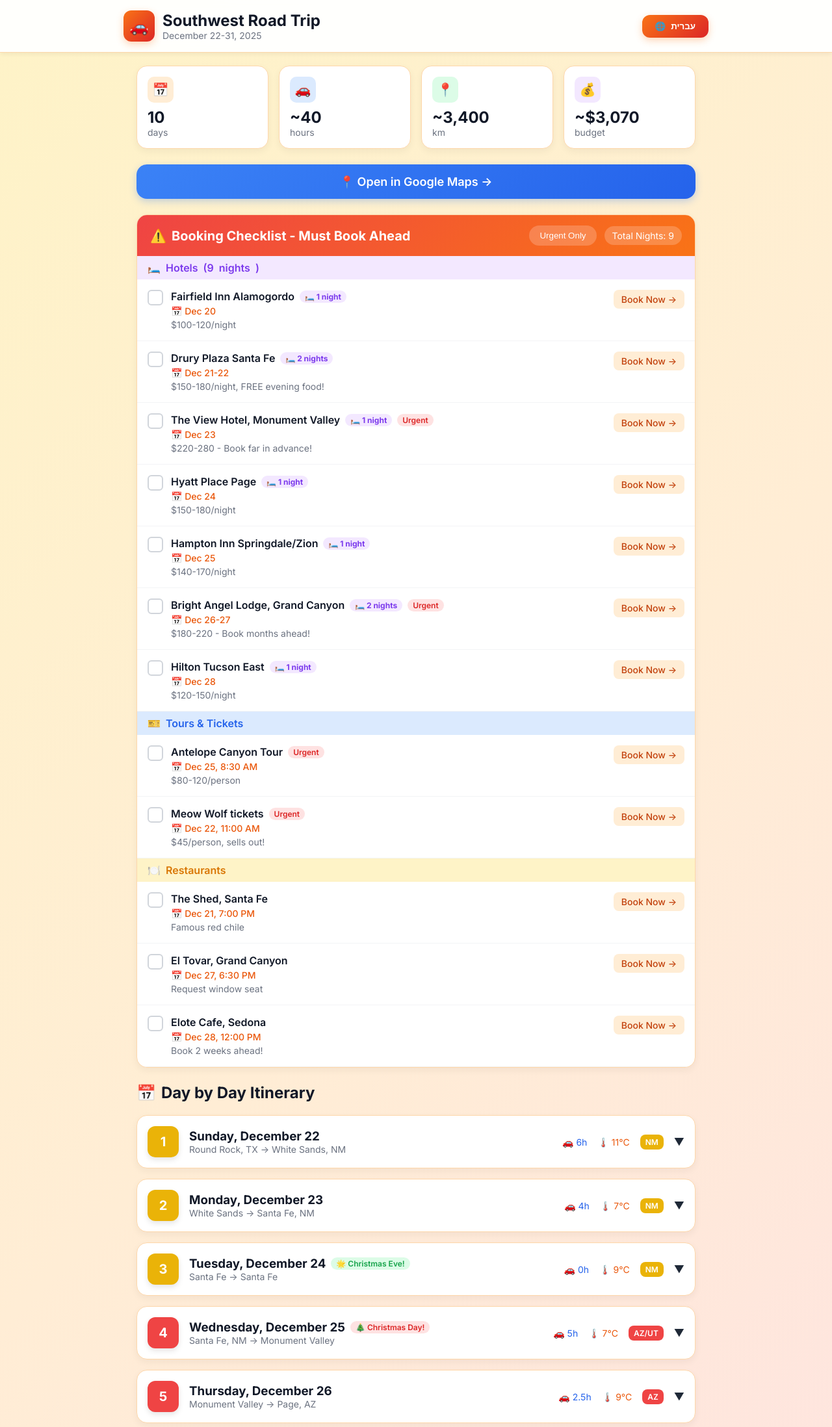
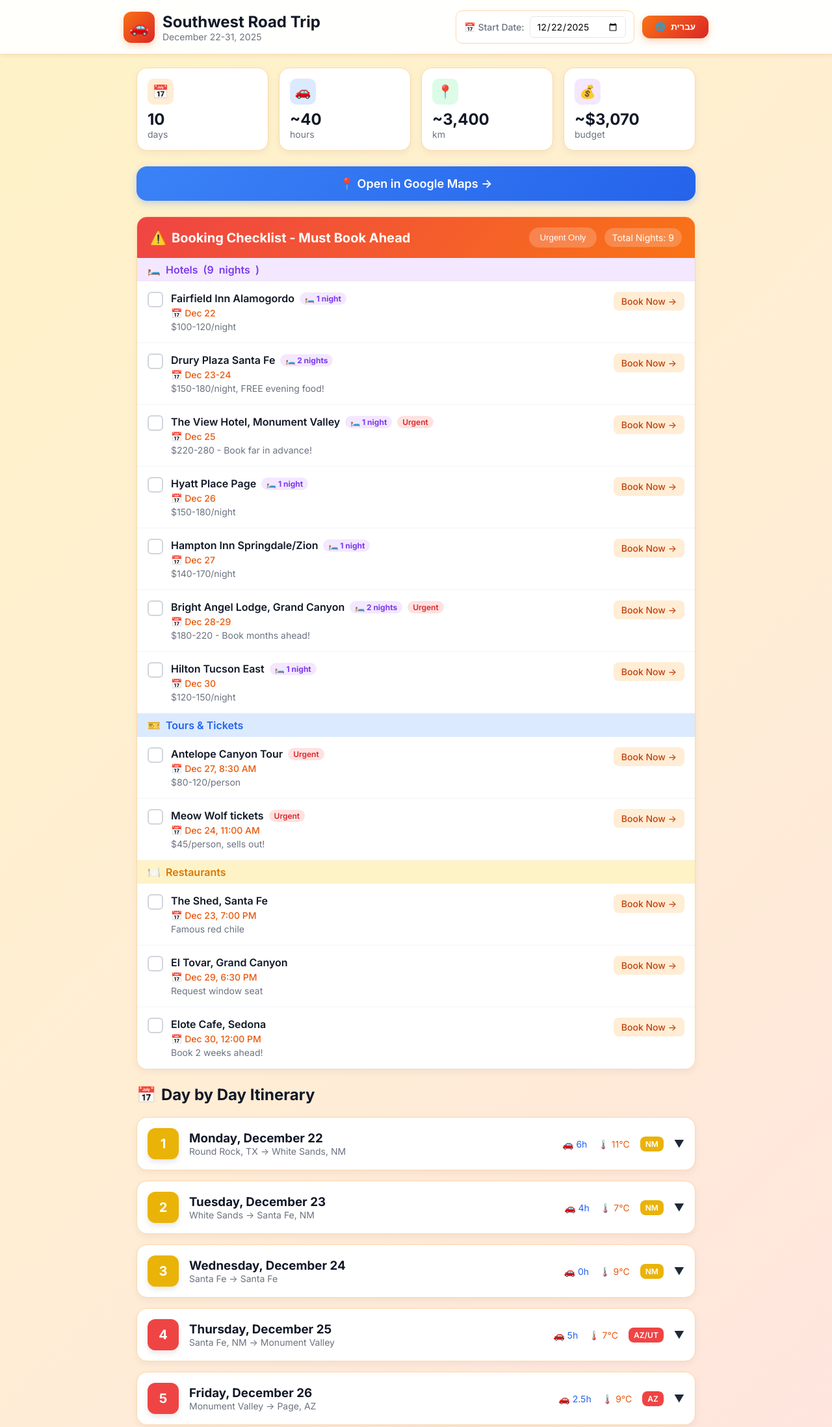
Before and after one commit to shaked-bar/Roadtrip, a plain HTML site: page index.html in a window 1280 px wide. Shown: the top 2196 px of the page at 65% size. Drawn offline with Linux system fonts and the light colour scheme.

Commit message:
Add files via upload

```diff
--- a/index.html
+++ b/index.html
@@ -99,6 +99,45 @@
     .lang-btn:hover {
       transform: translateY(-2px);
       box-shadow: 0 6px 16px rgba(249,115,22,0.4);
+    }
+
+    .header-controls {
+      display: flex;
+      align-items: center;
+      gap: 12px;
+      flex-wrap: wrap;
+    }
+
+    .date-picker {
+      display: flex;
+      align-items: center;
+      gap: 8px;
+      background: white;
+      padding: 8px 12px;
+      border-radius: 10px;
+      border: 1px solid #fed7aa;
+    }
+
+    .date-picker label {
+      font-size: 0.875rem;
+      font-weight: 500;
+      color: #6b7280;
+      white-space: nowrap;
+    }
+
+    .date-picker input {
+      border: 1px solid #e5e7eb;
+      border-radius: 6px;
+      padding: 6px 10px;
+      font-size: 0.875rem;
+      font-family: inherit;
+      cursor: pointer;
+    }
+
+    .date-picker input:focus {
+      outline: none;
+      border-color: #f97316;
+      box-shadow: 0 0 0 2px rgba(249,115,22,0.2);
     }
 
     /* Navigation Section */
@@ -862,9 +901,15 @@
           <p id="subtitle">December 22-31, 2025</p>
         </div>
       </div>
-      <button class="lang-btn" onclick="toggleLanguage()">
-        🌐 <span id="langText">עברית</span>
-      </button>
+      <div class="header-controls">
+        <div class="date-picker">
+          <label for="startDate" id="dateLabel">📅 Start Date:</label>
+          <input type="date" id="startDate" value="2025-12-22" onchange="updateStartDate()">
+        </div>
+        <button class="lang-btn" onclick="toggleLanguage()">
+          🌐 <span id="langText">עברית</span>
+        </button>
+      </div>
     </div>
   </header>
 
@@ -1039,24 +1084,24 @@
 
     // Booking checklist data
     const bookingData = [
-      { id: 1, category: 'hotel', item: 'Fairfield Inn Alamogordo', itemHe: 'Fairfield Inn אלמוגורדו', date: 'Dec 20', dateHe: '20 דצמבר', nights: 1, priority: 'medium', notes: '$100-120/night', notesHe: '$100-120 ללילה', url: 'https://marriott.com' },
-      { id: 2, category: 'hotel', item: 'Drury Plaza Santa Fe', itemHe: 'Drury Plaza סנטה פה', date: 'Dec 21-22', dateHe: '21-22 דצמבר', nights: 2, priority: 'medium', notes: '$150-180/night, FREE evening food!', notesHe: '$150-180 ללילה, אוכל חינם בערב!', url: 'https://druryhotels.com' },
-      { id: 3, category: 'hotel', item: 'The View Hotel, Monument Valley', itemHe: 'The View מוניומנט ואלי', date: 'Dec 23', dateHe: '23 דצמבר', nights: 1, priority: 'high', notes: '$220-280 - Book far in advance!', notesHe: '$220-280 - הזמינו מראש!', url: 'https://monumentvalleyview.com' },
-      { id: 4, category: 'hotel', item: 'Hyatt Place Page', itemHe: 'Hyatt Place פייג\'', date: 'Dec 24', dateHe: '24 דצמבר', nights: 1, priority: 'medium', notes: '$150-180/night', notesHe: '$150-180 ללילה', url: 'https://hyatt.com' },
-      { id: 5, category: 'hotel', item: 'Hampton Inn Springdale/Zion', itemHe: 'Hampton Inn זאיון', date: 'Dec 25', dateHe: '25 דצמבר', nights: 1, priority: 'medium', notes: '$140-170/night', notesHe: '$140-170 ללילה', url: 'https://hilton.com' },
-      { id: 6, category: 'hotel', item: 'Bright Angel Lodge, Grand Canyon', itemHe: 'Bright Angel גרנד קניון', date: 'Dec 26-27', dateHe: '26-27 דצמבר', nights: 2, priority: 'high', notes: '$180-220 - Book months ahead!', notesHe: '$180-220 - הזמינו חודשים מראש!', url: 'https://grandcanyonlodges.com' },
-      { id: 7, category: 'hotel', item: 'Hilton Tucson East', itemHe: 'Hilton טוסון', date: 'Dec 28', dateHe: '28 דצמבר', nights: 1, priority: 'low', notes: '$120-150/night', notesHe: '$120-150 ללילה', url: 'https://hilton.com' },
-      { id: 8, category: 'tour', item: 'Antelope Canyon Tour', itemHe: 'סיור Antelope Canyon', date: 'Dec 25, 8:30 AM', dateHe: '25 דצמבר, 8:30', priority: 'high', notes: '$80-120/person', notesHe: '$80-120 לאדם', url: 'https://antelopecanyon.az' },
-      { id: 9, category: 'tour', item: 'Meow Wolf tickets', itemHe: 'כרטיסים ל-Meow Wolf', date: 'Dec 22, 11:00 AM', dateHe: '22 דצמבר, 11:00', priority: 'high', notes: '$45/person, sells out!', notesHe: '$45 לאדם, נגמר!', url: 'https://meowwolf.com' },
-      { id: 10, category: 'restaurant', item: 'The Shed, Santa Fe', itemHe: 'The Shed סנטה פה', date: 'Dec 21, 7:00 PM', dateHe: '21 דצמבר, 19:00', priority: 'medium', notes: 'Famous red chile', notesHe: 'צ\'ילי אדום מפורסם', url: 'https://sfshed.com' },
-      { id: 11, category: 'restaurant', item: 'El Tovar, Grand Canyon', itemHe: 'El Tovar גרנד קניון', date: 'Dec 27, 6:30 PM', dateHe: '27 דצמבר, 18:30', priority: 'medium', notes: 'Request window seat', notesHe: 'בקשו מקום ליד החלון', url: 'https://grandcanyonlodges.com' },
-      { id: 12, category: 'restaurant', item: 'Elote Cafe, Sedona', itemHe: 'Elote Cafe סדונה', date: 'Dec 28, 12:00 PM', dateHe: '28 דצמבר, 12:00', priority: 'medium', notes: 'Book 2 weeks ahead!', notesHe: 'הזמינו שבועיים מראש!', url: 'https://elotecafe.com' },
+      { id: 1, category: 'hotel', item: 'Fairfield Inn Alamogordo', itemHe: 'Fairfield Inn אלמוגורדו', dayOffset: 0, nights: 1, priority: 'medium', notes: '$100-120/night', notesHe: '$100-120 ללילה', url: 'https://marriott.com' },
+      { id: 2, category: 'hotel', item: 'Drury Plaza Santa Fe', itemHe: 'Drury Plaza סנטה פה', dayOffset: 1, endOffset: 2, nights: 2, priority: 'medium', notes: '$150-180/night, FREE evening food!', notesHe: '$150-180 ללילה, אוכל חינם בערב!', url: 'https://druryhotels.com' },
+      { id: 3, category: 'hotel', item: 'The View Hotel, Monument Valley', itemHe: 'The View מוניומנט ואלי', dayOffset: 3, nights: 1, priority: 'high', notes: '$220-280 - Book far in advance!', notesHe: '$220-280 - הזמינו מראש!', url: 'https://monumentvalleyview.com' },
+      { id: 4, category: 'hotel', item: 'Hyatt Place Page', itemHe: 'Hyatt Place פייג\'', dayOffset: 4, nights: 1, priority: 'medium', notes: '$150-180/night', notesHe: '$150-180 ללילה', url: 'https://hyatt.com' },
+      { id: 5, category: 'hotel', item: 'Hampton Inn Springdale/Zion', itemHe: 'Hampton Inn זאיון', dayOffset: 5, nights: 1, priority: 'medium', notes: '$140-170/night', notesHe: '$140-170 ללילה', url: 'https://hilton.com' },
+      { id: 6, category: 'hotel', item: 'Bright Angel Lodge, Grand Canyon', itemHe: 'Bright Angel גרנד קניון', dayOffset: 6, endOffset: 7, nights: 2, priority: 'high', notes: '$180-220 - Book months ahead!', notesHe: '$180-220 - הזמינו חודשים מראש!', url: 'https://grandcanyonlodges.com' },
+      { id: 7, category: 'hotel', item: 'Hilton Tucson East', itemHe: 'Hilton טוסון', dayOffset: 8, nights: 1, priority: 'low', notes: '$120-150/night', notesHe: '$120-150 ללילה', url: 'https://hilton.com' },
+      { id: 8, category: 'tour', item: 'Antelope Canyon Tour', itemHe: 'סיור Antelope Canyon', dayOffset: 5, time: '8:30 AM', timeHe: '8:30', priority: 'high', notes: '$80-120/person', notesHe: '$80-120 לאדם', url: 'https://antelopecanyon.az' },
+      { id: 9, category: 'tour', item: 'Meow Wolf tickets', itemHe: 'כרטיסים ל-Meow Wolf', dayOffset: 2, time: '11:00 AM', timeHe: '11:00', priority: 'high', notes: '$45/person, sells out!', notesHe: '$45 לאדם, נגמר!', url: 'https://meowwolf.com' },
+      { id: 10, category: 'restaurant', item: 'The Shed, Santa Fe', itemHe: 'The Shed סנטה פה', dayOffset: 1, time: '7:00 PM', timeHe: '19:00', priority: 'medium', notes: 'Famous red chile', notesHe: 'צ\'ילי אדום מפורסם', url: 'https://sfshed.com' },
+      { id: 11, category: 'restaurant', item: 'El Tovar, Grand Canyon', itemHe: 'El Tovar גרנד קניון', dayOffset: 7, time: '6:30 PM', timeHe: '18:30', priority: 'medium', notes: 'Request window seat', notesHe: 'בקשו מקום ליד החלון', url: 'https://grandcanyonlodges.com' },
+      { id: 12, category: 'restaurant', item: 'Elote Cafe, Sedona', itemHe: 'Elote Cafe סדונה', dayOffset: 8, time: '12:00 PM', timeHe: '12:00', priority: 'medium', notes: 'Book 2 weeks ahead!', notesHe: 'הזמינו שבועיים מראש!', url: 'https://elotecafe.com' },
     ];
 
     // Trip days data
     const tripDays = [
       {
-        day: 1, date: 'Sunday, December 22', dateHe: 'ראשון, 22 בדצמבר',
+        day: 1, dayOffset: 0,
         from: 'Round Rock, TX', to: 'White Sands, NM',
         fromHe: 'ראונד רוק', toHe: 'וייט סנדס',
         driveHours: 6, distanceKm: 680, state: 'NM', stateClass: 'nm',
@@ -1098,7 +1143,7 @@
         hotel: { name: 'Fairfield Inn Alamogordo', price: '$100-120', phone: '(575) 437-0088' },
       },
       {
-        day: 2, date: 'Monday, December 23', dateHe: 'שני, 23 בדצמבר',
+        day: 2, dayOffset: 1,
         from: 'White Sands', to: 'Santa Fe, NM',
         fromHe: 'וייט סנדס', toHe: 'סנטה פה',
         driveHours: 4, distanceKm: 420, state: 'NM', stateClass: 'nm',
@@ -1139,8 +1184,7 @@
         hotel: { name: 'Drury Plaza Hotel', price: '$150-180', phone: '(505) 424-2175', bonus: 'FREE evening food & drinks!', bonusHe: 'אוכל ושתייה חינם בערב!' },
       },
       {
-        day: 3, date: 'Tuesday, December 24', dateHe: 'שלישי, 24 בדצמבר',
-        specialDay: 'christmasEve',
+        day: 3, dayOffset: 2,
         from: 'Santa Fe', to: 'Santa Fe',
         fromHe: 'סנטה פה', toHe: 'סנטה פה',
         driveHours: 0, distanceKm: 0, state: 'NM', stateClass: 'nm',
@@ -1180,8 +1224,7 @@
         hotel: { name: 'Drury Plaza Hotel', price: '$150-180', phone: '(505) 424-2175' },
       },
       {
-        day: 4, date: 'Wednesday, December 25', dateHe: 'רביעי, 25 בדצמבר',
-        specialDay: 'christmas',
+        day: 4, dayOffset: 3,
         from: 'Santa Fe, NM', to: 'Monument Valley',
         fromHe: 'סנטה פה', toHe: 'מוניומנט ואלי',
         driveHours: 5, distanceKm: 480, state: 'AZ/UT', stateClass: 'az',
@@ -1222,7 +1265,7 @@
         hotel: { name: 'The View Hotel ⭐⭐⭐', price: '$220-280', phone: '(435) 727-5555', bonus: 'Every room faces the buttes!', bonusHe: 'כל החדרים פונים לצוקים!' },
       },
       {
-        day: 5, date: 'Thursday, December 26', dateHe: 'חמישי, 26 בדצמבר',
+        day: 5, dayOffset: 4,
         from: 'Monument Valley', to: 'Page, AZ',
         fromHe: 'מוניומנט ואלי', toHe: 'פייג\'',
         driveHours: 2.5, distanceKm: 200, state: 'AZ', stateClass: 'az',
@@ -1263,7 +1306,7 @@
         hotel: { name: 'Hyatt Place Page', price: '$150-180', phone: '(928) 645-8851' },
       },
       {
-        day: 6, date: 'Friday, December 27', dateHe: 'שישי, 27 בדצמבר',
+        day: 6, dayOffset: 5,
         from: 'Page, AZ', to: 'Zion NP, UT',
         fromHe: 'פייג\'', toHe: 'זאיון',
         driveHours: 2.5, distanceKm: 190, state: 'UT', stateClass: 'ut',
@@ -1304,7 +1347,7 @@
         hotel: { name: 'Hampton Inn Springdale', price: '$140-170', phone: '(435) 772-0700' },
       },
       {
-        day: 7, date: 'Saturday, December 28', dateHe: 'שבת, 28 בדצמבר',
+        day: 7, dayOffset: 6,
         from: 'Zion NP', to: 'Grand Canyon',
         fromHe: 'זאיון', toHe: 'גרנד קניון',
         driveHours: 4.5, distanceKm: 400, state: 'AZ', stateClass: 'az',
@@ -1345,7 +1388,7 @@
         hotel: { name: 'Bright Angel Lodge ⭐⭐', price: '$180-220', phone: '(928) 638-2631', bonus: 'Steps from the rim!', bonusHe: 'צעדים מהקניון!' },
       },
       {
-        day: 8, date: 'Sunday, December 29', dateHe: 'ראשון, 29 בדצמבר',
+        day: 8, dayOffset: 7,
         from: 'Grand Canyon', to: 'Grand Canyon',
         fromHe: 'גרנד קניון', toHe: 'גרנד קניון',
         driveHours: 0, distanceKm: 0, state: 'AZ', stateClass: 'az',
@@ -1385,7 +1428,7 @@
         hotel: { name: 'Bright Angel Lodge', price: '$180-220', phone: '(928) 638-2631' },
       },
       {
-        day: 9, date: 'Monday, December 30', dateHe: 'שני, 30 בדצמבר',
+        day: 9, dayOffset: 8,
         from: 'Grand Canyon', to: 'Saguaro NP',
         fromHe: 'גרנד קניון', toHe: 'סגוארו',
         driveHours: 5.5, distanceKm: 520, state: 'AZ', stateClass: 'az',
@@ -1426,8 +1469,7 @@
         hotel: { name: 'Hilton Tucson East', price: '$120-150', phone: '(520) 721-5600' },
       },
       {
-        day: 10, date: 'Tuesday, December 31', dateHe: 'שלישי, 31 בדצמבר',
-        specialDay: 'home',
+        day: 10, dayOffset: 9,
         from: 'Saguaro NP', to: 'Round Rock, TX',
         fromHe: 'סגוארו', toHe: 'ראונד רוק',
         driveHours: 10, distanceKm: 1100, state: 'TX', stateClass: 'tx',
@@ -1469,11 +1511,100 @@
       },
     ];
 
+    // Start date (can be changed)
+    let startDate = new Date('2025-12-22');
+
+    // Day names
+    const dayNames = ['Sunday', 'Monday', 'Tuesday', 'Wednesday', 'Thursday', 'Friday', 'Saturday'];
+    const dayNamesHe = ['ראשון', 'שני', 'שלישי', 'רביעי', 'חמישי', 'שישי', 'שבת'];
+    const monthNames = ['January', 'February', 'March', 'April', 'May', 'June', 'July', 'August', 'September', 'October', 'November', 'December'];
+
+    // Calculate date from offset
+    function getDateFromOffset(offset) {
+      const date = new Date(startDate);
+      date.setDate(date.getDate() + offset);
+      return date;
+    }
+
+    // Format date for display
+    function formatDate(date, isHebrew = false) {
+      const day = date.getDate();
+      const month = date.getMonth();
+      const dayOfWeek = date.getDay();
+
+      if (isHebrew) {
+        const hebrewMonths = ['ינואר', 'פברואר', 'מרץ', 'אפריל', 'מאי', 'יוני', 'יולי', 'אוגוסט', 'ספטמבר', 'אוקטובר', 'נובמבר', 'דצמבר'];
+        return `${dayNamesHe[dayOfWeek]}, ${day} ב${hebrewMonths[month]}`;
+      } else {
+        return `${dayNames[dayOfWeek]}, ${monthNames[month]} ${day}`;
+      }
+    }
+
+    // Format date range
+    function formatDateRange(startOffset, endOffset, isHebrew = false) {
+      const start = getDateFromOffset(startOffset);
+      const end = getDateFromOffset(endOffset);
+      const startDay = start.getDate();
+      const endDay = end.getDate();
+      const month = start.getMonth();
+
+      if (isHebrew) {
+        return `${startDay}-${endDay} דצמבר`;
+      } else {
+        return `Dec ${startDay}-${endDay}`;
+      }
+    }
+
+    // Format single date for checklist
+    function formatChecklistDate(offset, time = '', isHebrew = false) {
+      const date = getDateFromOffset(offset);
+      const day = date.getDate();
+
+      if (isHebrew) {
+        return time ? `${day} דצמבר, ${time}` : `${day} דצמבר`;
+      } else {
+        return time ? `Dec ${day}, ${time}` : `Dec ${day}`;
+      }
+    }
+
+    // Update start date
+    function updateStartDate() {
+      const input = document.getElementById('startDate');
+      startDate = new Date(input.value + 'T00:00:00');
+      updateUI();
+    }
+
+    // Update subtitle with date range
+    function updateSubtitle() {
+      const endDate = getDateFromOffset(9);
+      const startDay = startDate.getDate();
+      const endDay = endDate.getDate();
+      const startMonth = monthNames[startDate.getMonth()];
+      const endMonth = monthNames[endDate.getMonth()];
+      const year = startDate.getFullYear();
+
+      const isHe = currentLang === 'he';
+      let subtitle;
+
+      if (startDate.getMonth() === endDate.getMonth()) {
+        subtitle = isHe
+          ? `${startDay}-${endDay} דצמבר ${year}`
+          : `${startMonth} ${startDay}-${endDay}, ${year}`;
+      } else {
+        subtitle = isHe
+          ? `${startDay} ${startMonth === 'December' ? 'דצמבר' : startMonth} - ${endDay} ${endMonth === 'January' ? 'ינואר' : endMonth} ${year}`
+          : `${startMonth} ${startDay} - ${endMonth} ${endDay}, ${year}`;
+      }
+
+      document.getElementById('subtitle').textContent = subtitle;
+    }
+
     // Functions
     function toggleLanguage() {
       currentLang = currentLang === 'en' ? 'he' : 'en';
       document.documentElement.lang = currentLang;
       document.body.dir = currentLang === 'he' ? 'rtl' : 'ltr';
+      document.getElementById('dateLabel').textContent = currentLang === 'he' ? '📅 תאריך התחלה:' : '📅 Start Date:';
       updateUI();
     }
 
@@ -1513,7 +1644,7 @@
 
       // Update header
       document.getElementById('title').textContent = tr.title;
-      document.getElementById('subtitle').textContent = tr.subtitle;
+      updateSubtitle(); // Dynamic date range
       document.getElementById('langText').textContent = tr.langText;
 
       // Update stats
@@ -1566,7 +1697,9 @@
               ${item.nights ? `<span class="nights-tag">🛏️ ${item.nights} ${item.nights === 1 ? tr.night : tr.nights}</span>` : ''}
               ${item.priority === 'high' ? `<span class="urgent-tag">${tr.urgent}</span>` : ''}
             </div>
-            <div class="item-date">📅 ${isHe ? item.dateHe : item.date}</div>
+            <div class="item-date">📅 ${item.endOffset !== undefined
+              ? formatDateRange(item.dayOffset, item.endOffset, isHe)
+              : formatChecklistDate(item.dayOffset, isHe ? item.timeHe : item.time, isHe)}</div>
             <div class="item-notes">${isHe ? item.notesHe : item.notes}</div>
           </div>
           <a href="${item.url}" target="_blank" class="book-btn">${tr.bookNow} →</a>
@@ -1592,7 +1725,7 @@
                 <div class="day-number ${day.stateClass}">${day.day}</div>
                 <div class="day-info">
                   <h3>
-                    ${isHe ? day.dateHe : day.date}
+                    ${formatDate(getDateFromOffset(day.dayOffset), isHe)}
                     ${specialBadge}
                   </h3>
                   <p>${isHe ? day.fromHe : day.from} → ${isHe ? day.toHe : day.to}</p>
```
